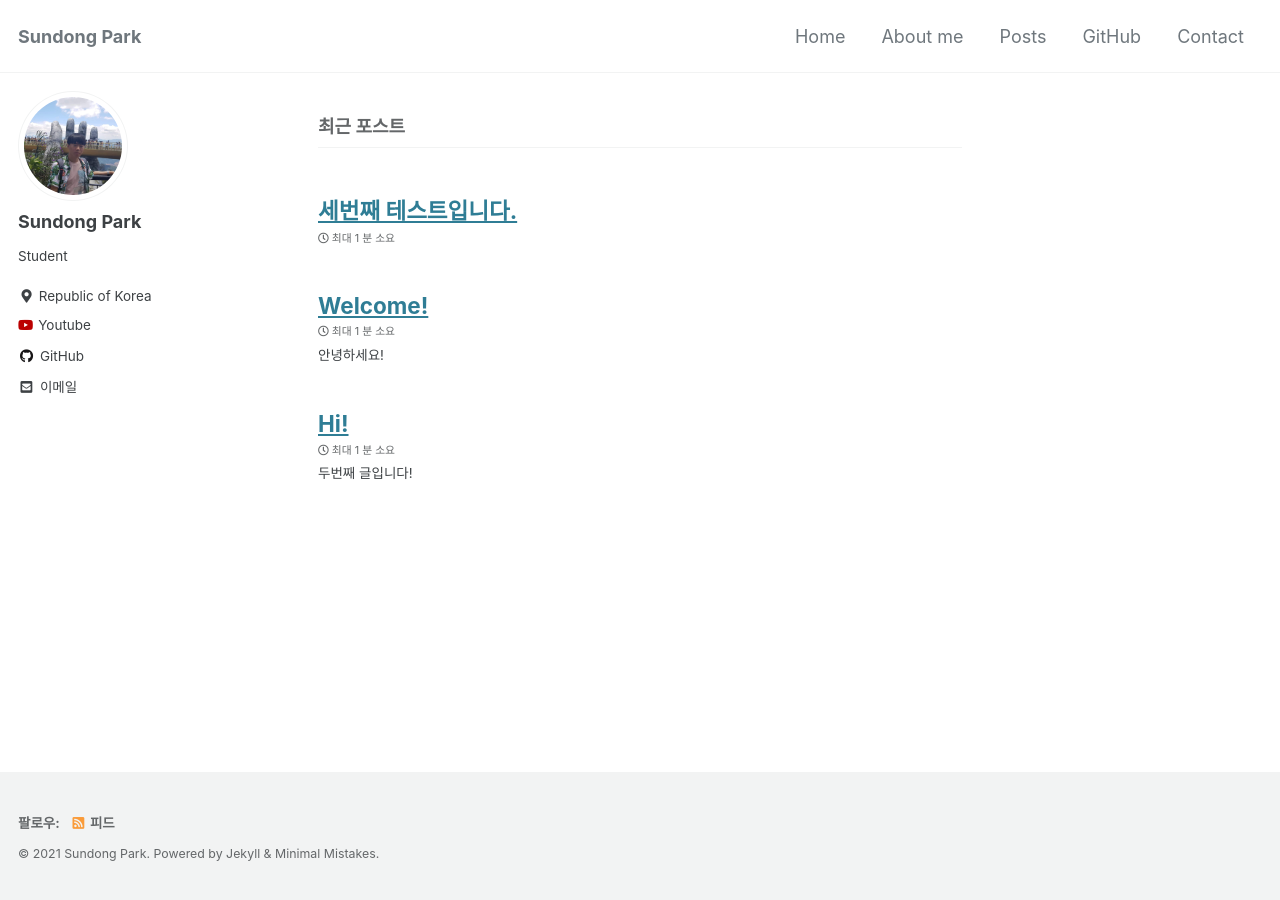
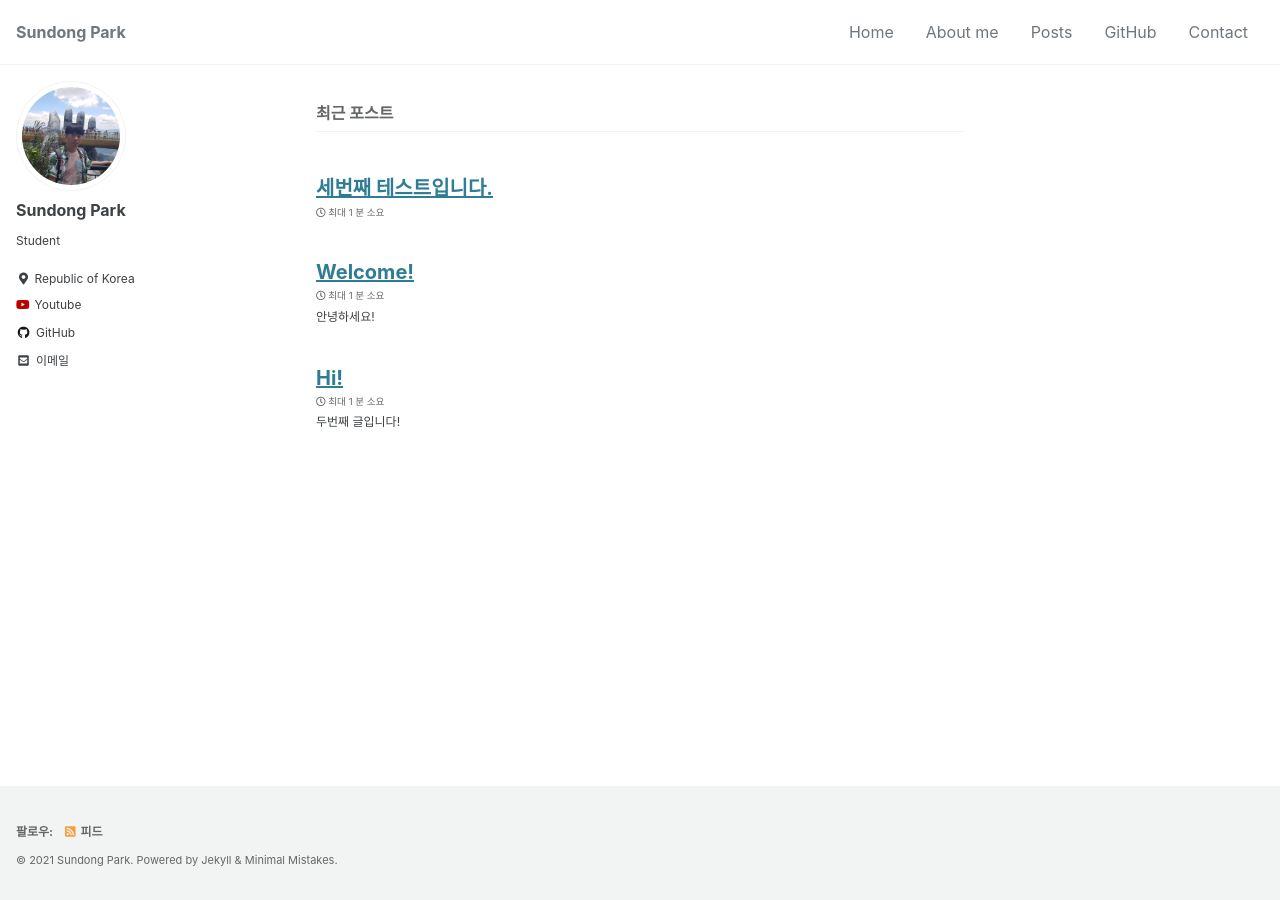
Before and after one commit to sundongpark/sundongpark.github.io, a Jekyll site: the page built from index.html, in a window 1280 px wide. Built offline with Jekyll 4.4.1, drawn with Linux system fonts in a browser that asks for light colours; cached includes are drawn as plain includes; the list of posts is cut into pages by our own code.

Commit message:
Update _reset.scss

```diff
--- a/_sass/minimal-mistakes/_reset.scss
+++ b/_sass/minimal-mistakes/_reset.scss
@@ -8,18 +8,18 @@ html {
   /* apply a natural box layout model to all elements */
   box-sizing: border-box;
   background-color: $background-color;
-  font-size: 14px;
+  font-size: 12px;
 
   @include breakpoint($medium) {
+    font-size: 12px;
+  }
+
+  @include breakpoint($large) {
     font-size: 14px;
   }
 
-  @include breakpoint($large) {
+  @include breakpoint($x-large) {
     font-size: 16px;
-  }
-
-  @include breakpoint($x-large) {
-    font-size: 18px;
   }
 
   -webkit-text-size-adjust: 100%;
```
